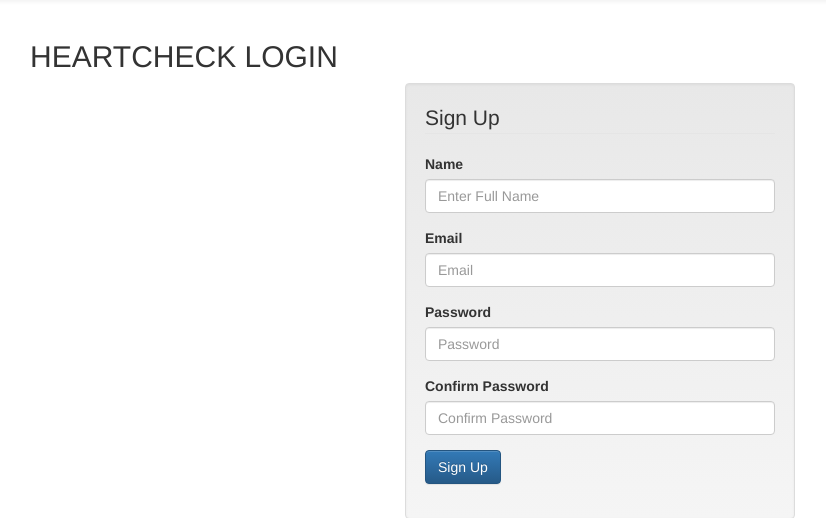
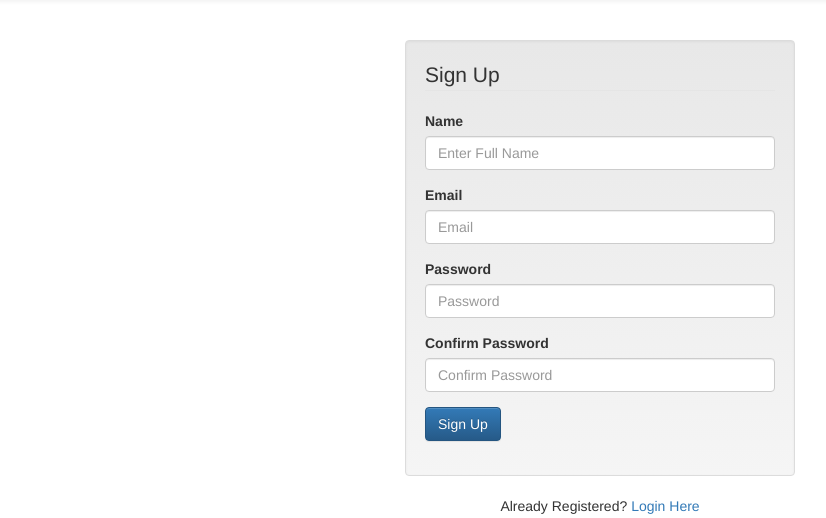
Before and after one commit to vtutti/loginn, a PHP site: page /register.php in a window 1280 px wide. Shown: the part 50-568 px from the top of the page, without its empty margins (55-881 px from the left). Run offline with PHP 8.4, Linux system fonts and the light colour scheme; data that the repository does not hold is empty; some libraries are stand-ins or nearby versions.

Commit message:
Update register.php

```diff
--- a/login/register.php
+++ b/login/register.php
@@ -42,7 +42,7 @@ if (isset($_POST['signup'])) {
 <?php include('container.php');?>
 
 <div class="container">
-<h2>HEARTCHECK LOGIN</h2>
+<h2></h2>
 	<div class="row">
 		<div class="col-md-4 col-md-offset-4 well">
 			<form role="form" action="<?php echo $_SERVER['PHP_SELF']; ?>" method="post" name="signupform">
```
